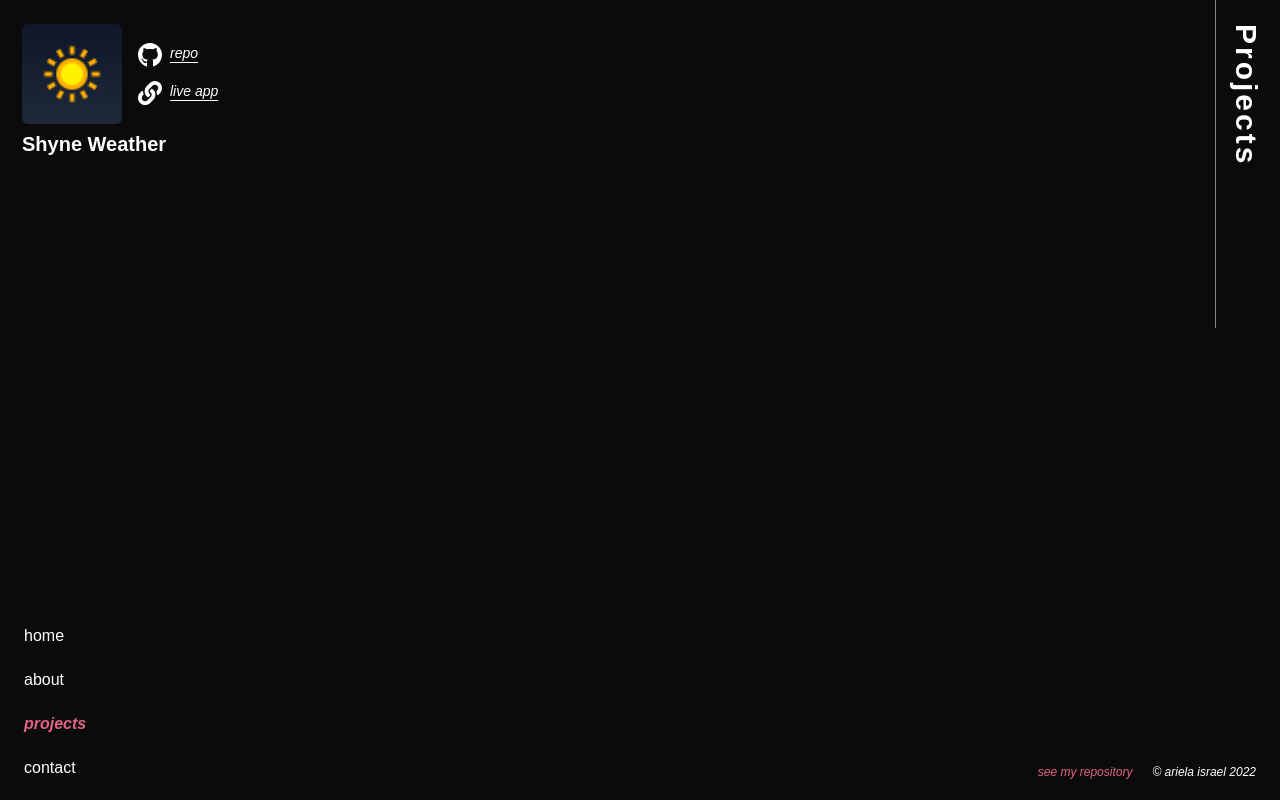
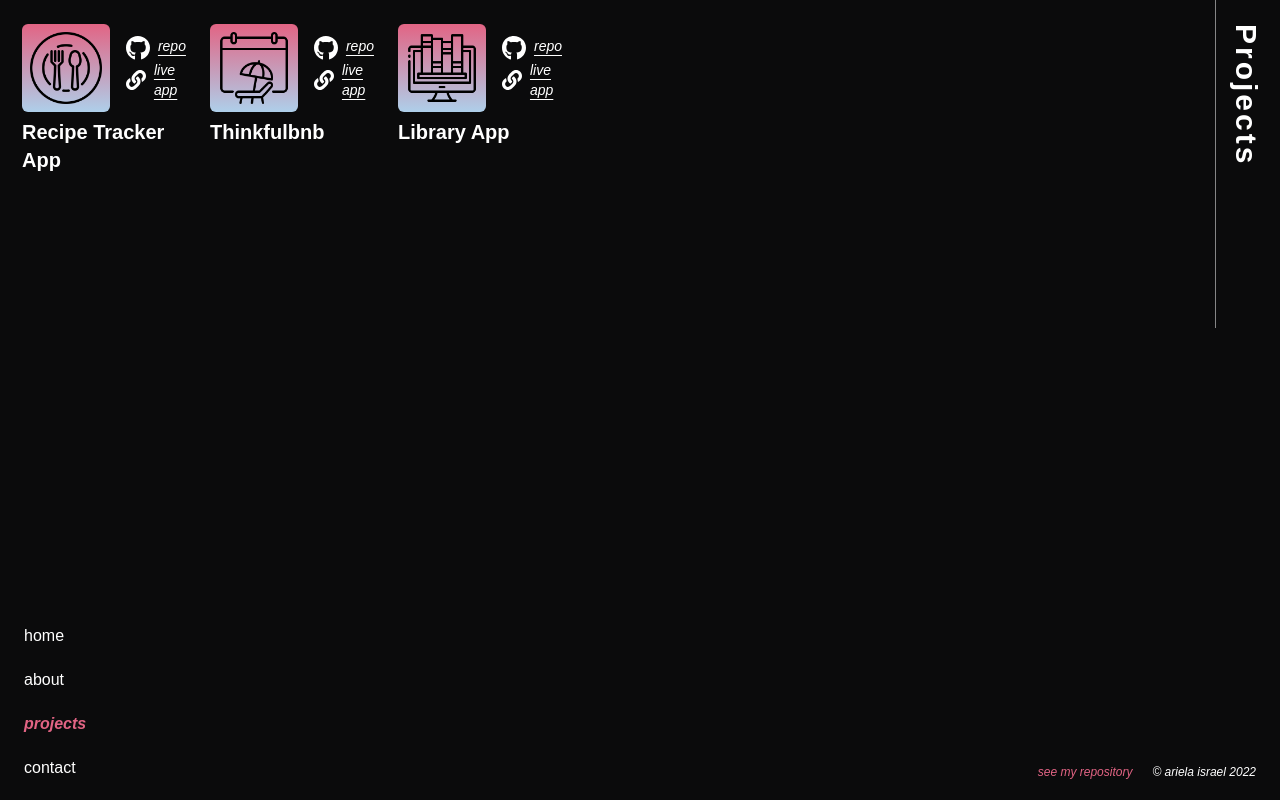
Before and after one commit to ariicodes/portfolio-2022, a React (Create React App) app: page /projects in a window 1280 px wide. Built offline with nearby package versions, Linux system fonts and the light colour scheme.

Commit message:
project cards resigned and project updated

```diff
--- a/src/components/Project.js
+++ b/src/components/Project.js
@@ -1,23 +1,22 @@
-import github from '../assets/github.svg'
-import link from '../assets/link.svg'
-import sun from '../assets/sun.png'
+import github from '../assets/github.svg';
+import link from '../assets/link.svg';
+// import sun from '../assets/sun.png';
 
-const Project = () => {
+const Project = ({ icon, altText, repo, url, title }) => {
 	return (
-		<div className='flex flex-col font-Urbanist w-8/12 pt-6 pl-6 absolute right-1/3 gap-4 md:-left-0.5 lg:text-xl lg:w-4/12 lg:flex-row lg:gap-6'>
 		<div className='flex flex-col gap-1.5'>
 			<div className='flex gap-4'>
-					<div className='flex flex-row justify-center items-center bg-gradient-to-b from-slate-900 to-slate-800 bg-no-repeat bg-cover rounded-md'>
+				<div className='flex flex-row justify-center items-center w-28 p-2 bg-gradient-to-b from-blush to-pale-cerulean bg-no-repeat bg-cover rounded-md'>
 					<img
-							src={sun}
-							alt='sun icon'
-							width='100'
-							height='100'
+						src={icon}
+						alt={altText}
+						width='180'
+						height='150'
 					/>
 				</div>
 				<div className='flex flex-col justify-around py-3 italic'>
 					<a
-							href='https://www.github.com/ariicodes/shyne-weather'
+						href={repo}
 						target='_blank'
 						rel='noreferrer'
 						className='flex gap-2'
@@ -27,10 +26,12 @@ const Project = () => {
 							src={github}
 							alt='github logo'
 						/>
-							<p className='text-sm underline underline-offset-4 hover:text-pale-cerulean'>repo</p>
+						<p className='text-sm underline underline-offset-4 hover:text-pale-cerulean'>
+							repo
+						</p>
 					</a>
 					<a
-							href='https://shyne-weather.web.app'
+						href={url}
 						target='_blank'
 						rel='noreferrer'
 						className='flex gap-2'
@@ -40,76 +41,17 @@ const Project = () => {
 							src={link}
 							alt='link icon'
 						/>
-							<p className='text-sm underline underline-offset-4 hover:text-pale-cerulean'>live app</p>
+						<p className='text-sm underline underline-offset-4 hover:text-pale-cerulean'>
+							live app
+						</p>
 					</a>
 				</div>
 			</div>
 			<div>
-					<h2 className='text-xl font-semibold'>Shyne Weather</h2>
+				<h2 className='text-xl font-semibold'>{title}</h2>
 			</div>
 		</div>
-			{/* <div className='flex flex-col gap-1.5'>
-				<div className='flex gap-4'>
-					<div className='w-72 h-32 bg-platinum rounded-md'></div>
-					<div className='flex flex-col justify-around py-3'>
-						<a
-							href='https://www.github.com/ariicodes'
-							target='_blank'
-							rel='noreferrer'
-						>
-							<img
-								className='w-6'
-								src={github}
-								alt='github logo'
-							/>
-						</a>
-						<a
-							href='/'
-							target='_blank'
-							rel='noreferrer'
-						>
-							<img
-								className='w-6'
-								src={link}
-								alt='link icon'
-							/>
-						</a>
-					</div>
-				</div>
-				<h2>project name</h2>
-			</div> */}
-			{/* <div className='flex flex-col gap-1.5'>
-				<div className='flex gap-4'>
-					<div className='w-72 h-32 bg-platinum rounded-md'></div>
-					<div className='flex flex-col justify-around py-3'>
-						<a
-							href='https://www.github.com/ariicodes'
-							target='_blank'
-							rel='noreferrer'
-						>
-							<img
-								className='w-6'
-								src={github}
-								alt='github logo'
-							/>
-						</a>
-						<a
-							href='/'
-							target='_blank'
-							rel='noreferrer'
-						>
-							<img
-								className='w-6'
-								src={link}
-								alt='link icon'
-							/>
-						</a>
-					</div>
-				</div>
-				<h2>project name</h2>
-			</div> */}
-		</div>
-	)
-}
+	);
+};
 
-export default Project
+export default Project;
--- a/src/pages/Projects.js
+++ b/src/pages/Projects.js
@@ -1,14 +1,27 @@
-import Nav from '../components/Nav'
-import Header from '../components/Header'
-import Footer from '../components/Footer'
-import Project from '../components/Project'
+import Nav from '../components/Nav';
+import Header from '../components/Header';
+import Footer from '../components/Footer';
+import Project from '../components/Project';
+import dish from '../assets/dish.png'
+import holiday from '../assets/holiday.png'
+import onlineLibrary from '../assets/online-library.png'
+
+const projectsList = [
+	{ icon: dish, altText: 'lineart plate wit fork and spoon', repo: 'https://github.com/ariicodes/recipe-tracker-app', url: 'https://recipe-tracker-app.ariicodes.com/', title: 'Recipe Tracker App'},
+	{ icon: holiday, altText: 'lineart beach chair and umbrella in front of a calendar', repo: 'https://github.com/ariicodes/thinkfulbnb', url: 'https://thinkfulbnb.ariicodes.com', title: 'Thinkfulbnb'},
+	{ icon: onlineLibrary, altText: 'lineart books in front of a computer', repo: 'https://github.com/ariicodes/local-library-project', url: 'https://local-library.ariicodes.com', title: 'Library App'},
+]
 
 const Projects = () => {
 	return (
 		<div className='w-screen h-screen flex flex-col justify-between'>
 			<div className='flex flex-row-reverse relative'>
 				<Header heading='Projects' />
-				<Project />
+				<div className='flex flex-col font-Urbanist w-8/12 pt-6 pl-6 absolute right-1/3 gap-4 md:-left-0.5 lg:text-xl lg:w-4/12 lg:flex-row lg:gap-6'>
+					{projectsList.map((project, index) => (
+						<Project key={index} icon={project.icon} altText={project.altText} repo={project.repo} url={project.url} title={project.title} />
+					))}
+				</div>
 			</div>
 			<div>
 				<div className='flex flex-row justify-between items-end'>
@@ -23,7 +36,7 @@ const Projects = () => {
 				<Footer />
 			</div>
 		</div>
-	)
-}
+	);
+};
 
-export default Projects
+export default Projects;
```
Lines whose indentation alone changed are shown as unchanged.
